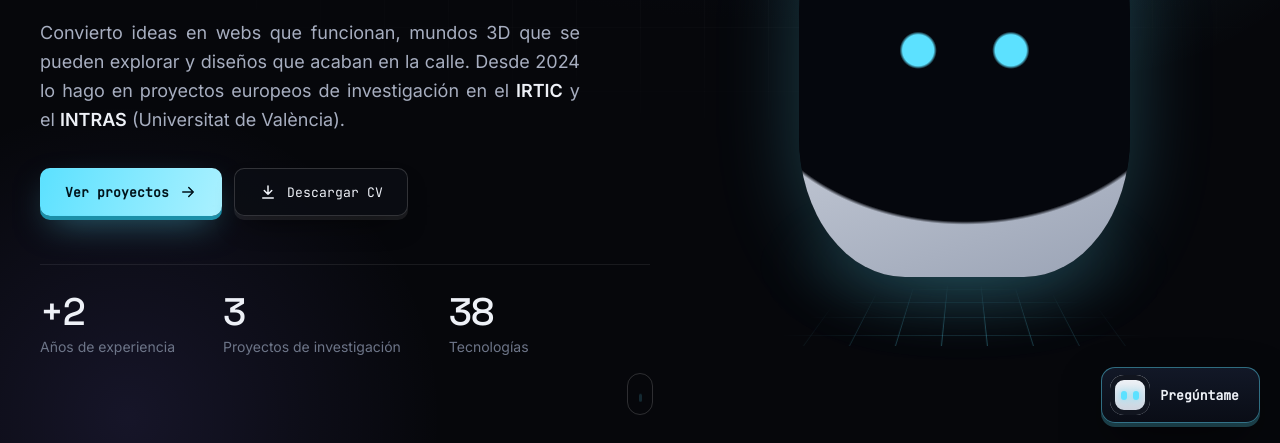
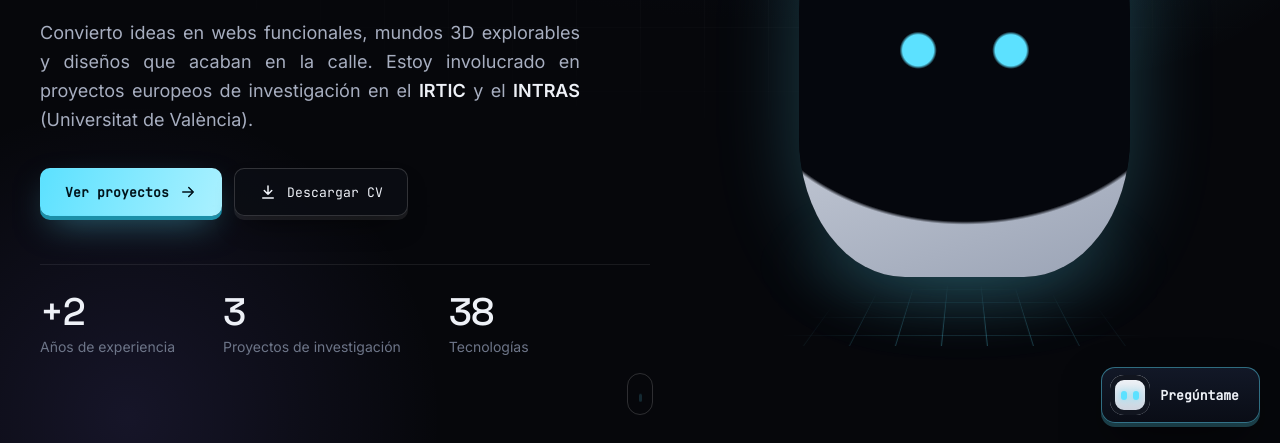
Before and after one commit to josears20/josears20.github.io, a plain HTML site: page index.html in a window 1280 px wide. Shown: the part 357-800 px from the top of the page. Drawn offline with nearby package versions, Linux system fonts and the light colour scheme.

Commit message:
Portada: webs funcionales, mundos 3D explorables

```diff
--- a/index.html
+++ b/index.html
@@ -86,8 +86,8 @@
           </p>
 
           <p class="hero__lead" data-reveal style="--i:4">
-            Convierto ideas en webs que funcionan, mundos 3D que se pueden explorar
-            y diseños que acaban en la calle. Desde 2024 lo hago en proyectos europeos
+            Convierto ideas en webs funcionales, mundos 3D explorables
+            y diseños que acaban en la calle. Estoy involucrado en proyectos europeos
             de investigación en el <strong>IRTIC</strong> y el <strong>INTRAS</strong>
             (Universitat de València).
           </p>
```
